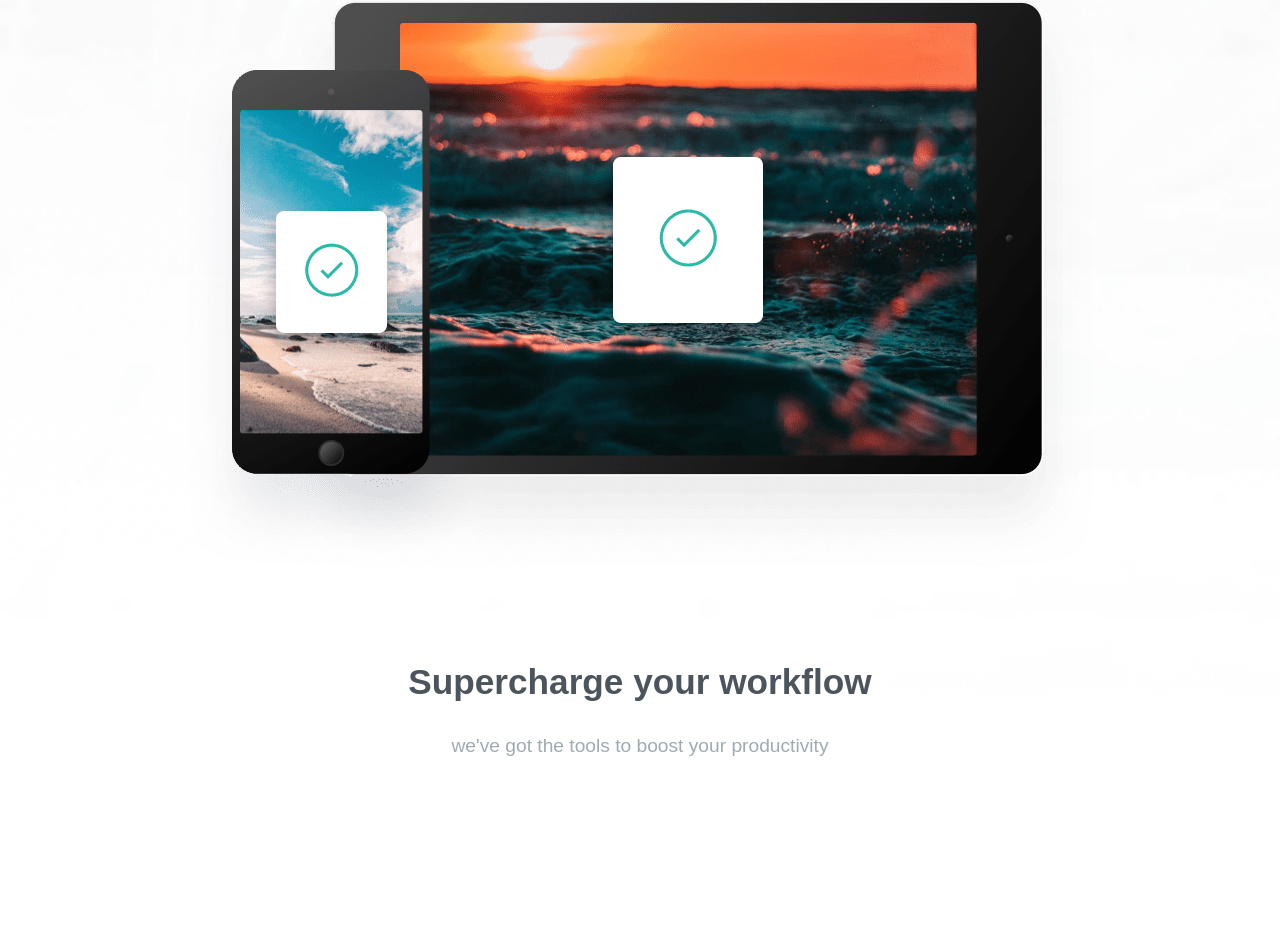
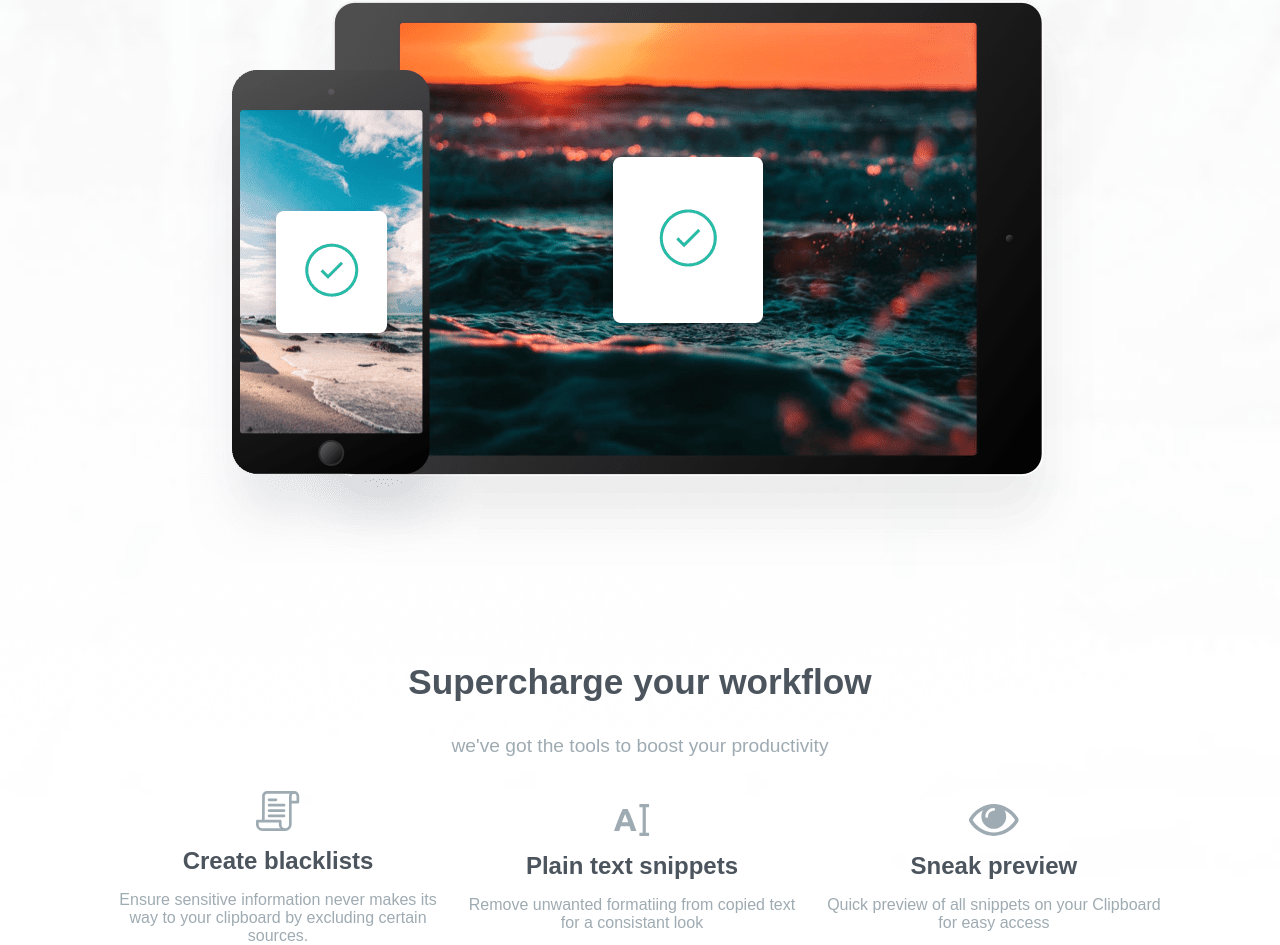
Before and after one commit to sid21-1/Frontend-Mentor-Projects, a plain HTML site: page clipboard-landing-page-master/index.html in a window 1280 px wide. Shown: the part 1983-2928 px from the top of the page. Before the commit the page ends 2742 px from the top, so only its background shows below. Drawn offline with Linux system fonts and the light colour scheme; a web font is replaced by a local one.

Commit message:
created the 7th section

```diff
--- a/clipboard-landing-page-master/index.html
+++ b/clipboard-landing-page-master/index.html
@@ -66,5 +66,29 @@
       <h2>Supercharge your workflow</h2>
       <p>we've got the tools to boost your productivity</p>
     </div>
+
+    <!-- 7th section -->
+    <div class="services container flex">
+      <div class="card flex">
+        <img src="/clipboard-landing-page-master/images/icon-blacklist.svg" alt="">
+        <h2>Create blacklists</h2>
+        <p>Ensure sensitive information never makes its </p>
+        <p>way to your clipboard by excluding certain </p>
+        <p>sources.</p>
+      </div>
+      <div class="card flex">
+        <img src="/clipboard-landing-page-master/images/icon-text.svg" alt="">
+        <h2>Plain text snippets</h2>
+        <p>Remove unwanted formatiing from copied text</p>
+        <p>for a consistant look</p>
+      </div>
+      <div class="card flex">
+        <img src="/clipboard-landing-page-master/images/icon-preview.svg" alt="">
+        <h2>Sneak preview</h2>
+        <p>Quick preview of all snippets on your Clipboard</p>
+        <p>for easy access</p>
+      </div>
+
+    </div>
   </body>
 </html>
--- a/clipboard-landing-page-master/style.css
+++ b/clipboard-landing-page-master/style.css
@@ -189,3 +189,25 @@ body {
   color: var(--Grayish-Blue);
   line-height: 1.3;
 }
+
+/* 7th section */
+.services {
+  margin-top: 2rem;
+  /* border: 3px solid red; */
+}
+
+.card {
+  /* max-width: 340px; */
+  flex-direction: column;
+  margin: 0 1rem;
+  /* border: 3px solid green; */
+}
+
+.card h2 {
+  color: var(--Dark-Grayish-Blue);
+  margin: 1rem 0;
+}
+
+.card p {
+  color: var(--Grayish-Blue);
+}
```
